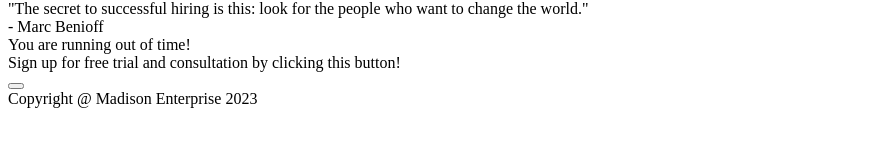
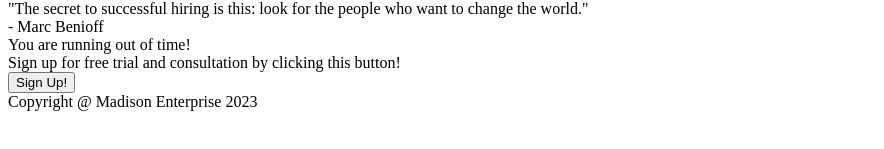
Before and after one commit to Gawdlie/landing-page-project, a plain HTML site: page index.html in a window 1280 px wide. Shown: the part 619-768 px from the top of the page, without its empty margins (0-884 px from the left). Drawn offline with Linux system fonts and the light colour scheme.

Commit message:
Fix second button on third body section

```diff
--- a/index.html
+++ b/index.html
@@ -40,7 +40,7 @@
     <div class="third-body-section">
         <div class="sign-up-text">You are running out of time!</div>
         <div class="small-text">Sign up for free trial and consultation by clicking this button!</div>
-        <button class="other-sign-up"></button>
+        <button class="other-sign-up">Sign Up!</button>
     </div>
 
     <div class="footer">
```
